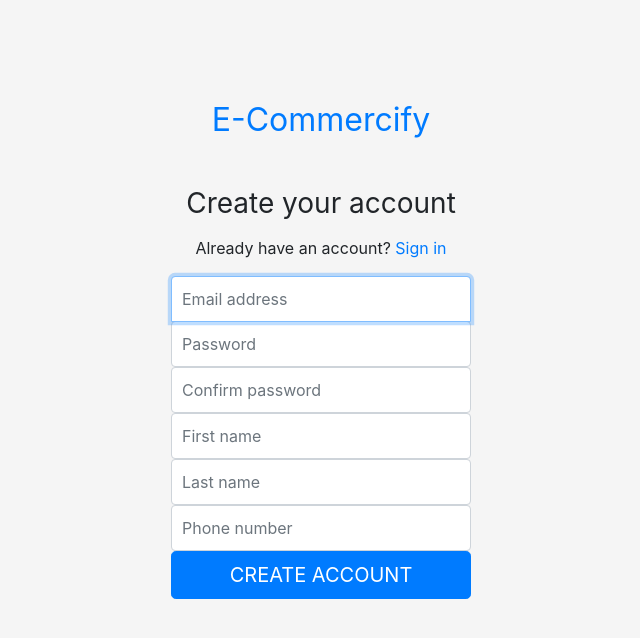
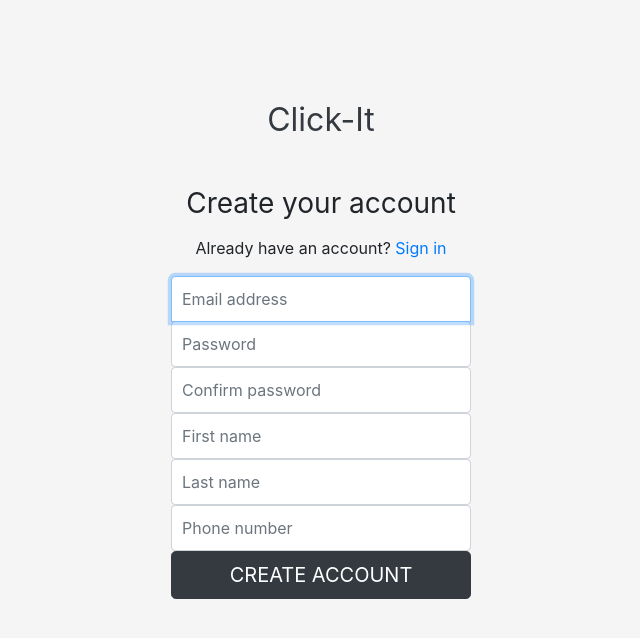
Before and after one commit to alkhenji/ecommercify, a Django app: page /signup in a window 1280 px wide. Shown: the top 638 px of the page, without its empty margins (319-959 px from the left). Run offline with Django 3.2, Linux system fonts and the light colour scheme; some libraries are stand-ins or nearby versions.

Commit message:
Change name to Click-It Change color from primary to dark

```diff
--- a/frontend/js/components/Footer.js
+++ b/frontend/js/components/Footer.js
@@ -7,7 +7,7 @@ export default class Footer extends React.Component {
     return (
       <footer className='footer' style={styles.footerStyle}>
         <div className='container'>
-          <span className='text-muted'>2018 E-Commercify. All Rights Reserved.</span>
+          <span className='text-muted'>2018 Click-It. All Rights Reserved.</span>
         </div>
       </footer>
     );
--- a/frontend/js/components/NavBar.js
+++ b/frontend/js/components/NavBar.js
@@ -72,7 +72,7 @@ export default class NavBar extends React.Component<PropsType, StateType> {
     return (
       <nav className="navbar navbar-expand-lg navbar-dark bg-dark">
         <div className="container">
-          <NavLink className="navbar-brand" activeClassName="active" to="/">E-Commercify</NavLink>
+          <NavLink className="navbar-brand" activeClassName="active" to="/">Click-It</NavLink>
           <button className="navbar-toggler" type="button" data-toggle="collapse" data-target="#navbarSupportedContent" aria-controls="navbarSupportedContent" aria-expanded="false" aria-label="Toggle navigation">
             <span className="navbar-toggler-icon"></span>
           </button>
--- a/store/templates/index.html
+++ b/store/templates/index.html
@@ -7,7 +7,7 @@
         <meta charset="utf-8">
         <meta name="viewport" content="width=device-width, initial-scale=1, shrink-to-fit=no">
 
-        <title>E-Commercify</title>
+        <title>Click-It</title>
     </head>
     <body>
         <div id="react-app" style="height: 100%; width: 100%"></div>
--- a/store/templates/signin.html
+++ b/store/templates/signin.html
@@ -7,7 +7,7 @@
     <meta charset="utf-8">
     <meta name="viewport" content="width=device-width, initial-scale=1, shrink-to-fit=no">
 
-    <title>E-Commercify | Sign In</title>
+    <title>Click-It | Sign In</title>
 
     <link rel="stylesheet" href="https://stackpath.bootstrapcdn.com/bootstrap/4.1.1/css/bootstrap.min.css" integrity="sha384-WskhaSGFgHYWDcbwN70/dfYBj47jz9qbsMId/iRN3ewGhXQFZCSftd1LZCfmhktB" crossorigin="anonymous">
     <link rel="stylesheet" href="{% static 'css/signin.css' %}" />
@@ -16,7 +16,7 @@
   <body class="text-center">
     <form class="form-signin" method="post">
       {% csrf_token %}
-      <a href="/"><h1 class="h2 mb-5 font-weight-normal">E-Commercify</h1></a>
+      <a href="/"><h1 class="h2 mb-5 font-weight-normal text-dark">Click-It</h1></a>
       <h2 class="h3 mb-3 font-weight-normal">Sign in to your account</h2>
       <p>Don't have an account? <a href="/signup">Sign up</a></p>
 
@@ -54,7 +54,7 @@
       {% render_field form.password class="form-control" %}
       {% endif %}
 
-      <button class="btn btn-lg btn-primary btn-block" type="submit">SIGN IN</button>
+      <button class="btn btn-lg btn-dark btn-block" type="submit">SIGN IN</button>
     </form>
   </body>
 </html>
--- a/store/templates/signup.html
+++ b/store/templates/signup.html
@@ -7,7 +7,7 @@
     <meta charset="utf-8">
     <meta name="viewport" content="width=device-width, initial-scale=1, shrink-to-fit=no">
 
-    <title>E-Commercify | Sign Up</title>
+    <title>Click-It | Sign Up</title>
 
     <link rel="stylesheet" href="https://stackpath.bootstrapcdn.com/bootstrap/4.1.1/css/bootstrap.min.css" integrity="sha384-WskhaSGFgHYWDcbwN70/dfYBj47jz9qbsMId/iRN3ewGhXQFZCSftd1LZCfmhktB" crossorigin="anonymous">
     <link rel="stylesheet" href="{% static 'css/signup.css' %}" />
@@ -16,7 +16,7 @@
   <body class="text-center">
     <form class="form-signup" method="post">
       {% csrf_token %}
-      <a href="/"><h1 class="h2 mb-5 font-weight-normal">E-Commercify</h1></a>
+      <a href="/"><h1 class="h2 mb-5 font-weight-normal text-dark">Click-It</h1></a>
       <h2 class="h3 mb-3 font-weight-normal">Create your account</h2>
       <p>Already have an account? <a href="/signin">Sign in</a></p>
 
@@ -45,7 +45,7 @@
       {% endif %}
       {% endfor %}
 
-      <button class="btn btn-lg btn-primary btn-block" type="submit">CREATE ACCOUNT</button>
+      <button class="btn btn-lg btn-dark btn-block" type="submit">CREATE ACCOUNT</button>
     </form>
   </body>
 </html>
```
